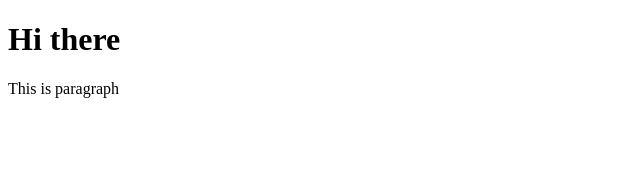
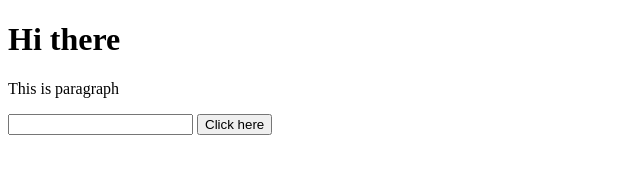
Before and after one commit to MadhuV99/gitProject, a plain HTML site: page index.html in a window 1280 px wide. Shown: the whole page, without its empty margins (0-640 px from the left). Drawn offline with Linux system fonts and the light colour scheme.

Commit message:
Created form element

```diff
--- a/index.html
+++ b/index.html
@@ -9,5 +9,10 @@
 <body>
     <h1>Hi there</h1>
     <p>This is paragraph</p>
+
+    <form>
+        <input type="text" />
+        <button>Click here</button>
+    </form>
 </body>
 </html>
```
